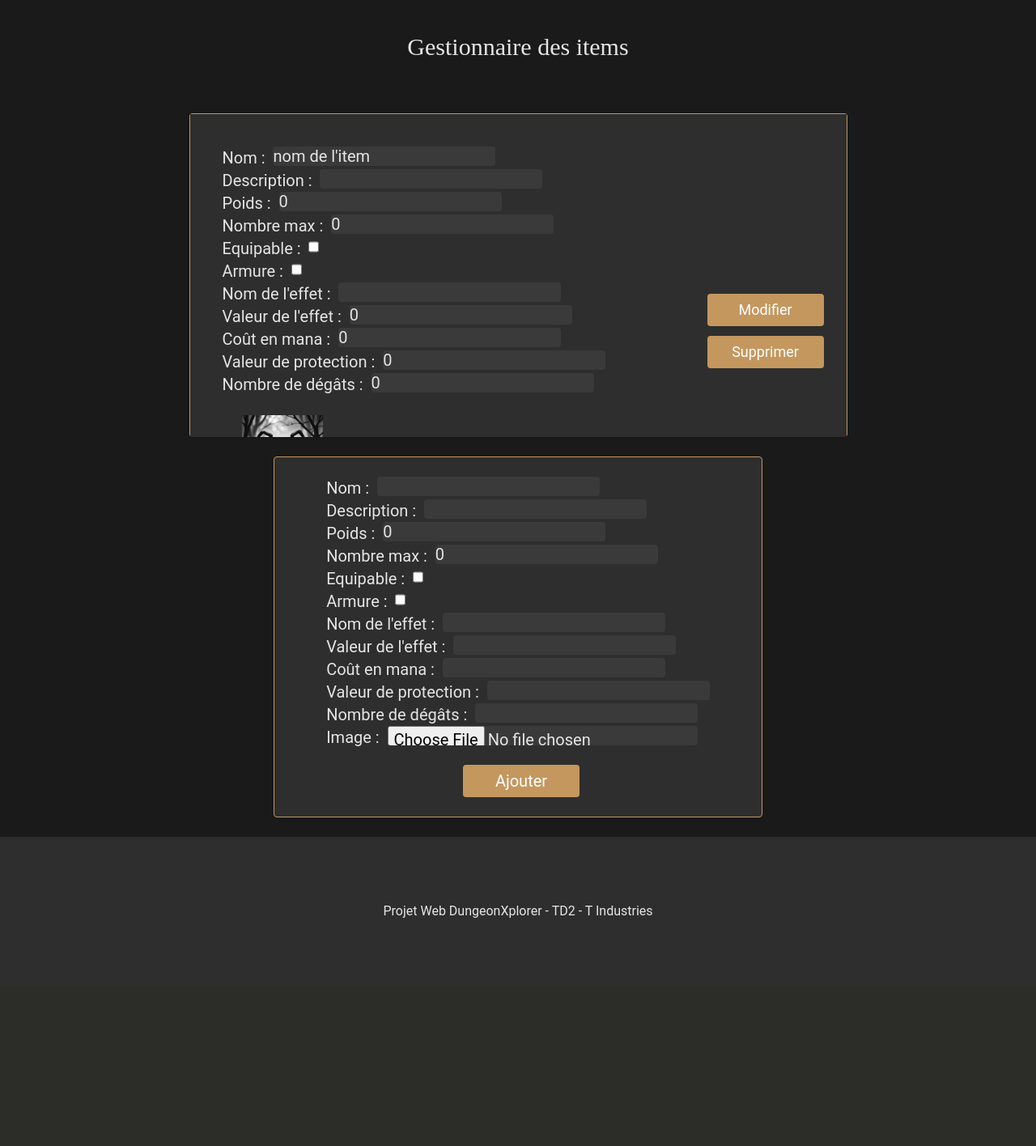
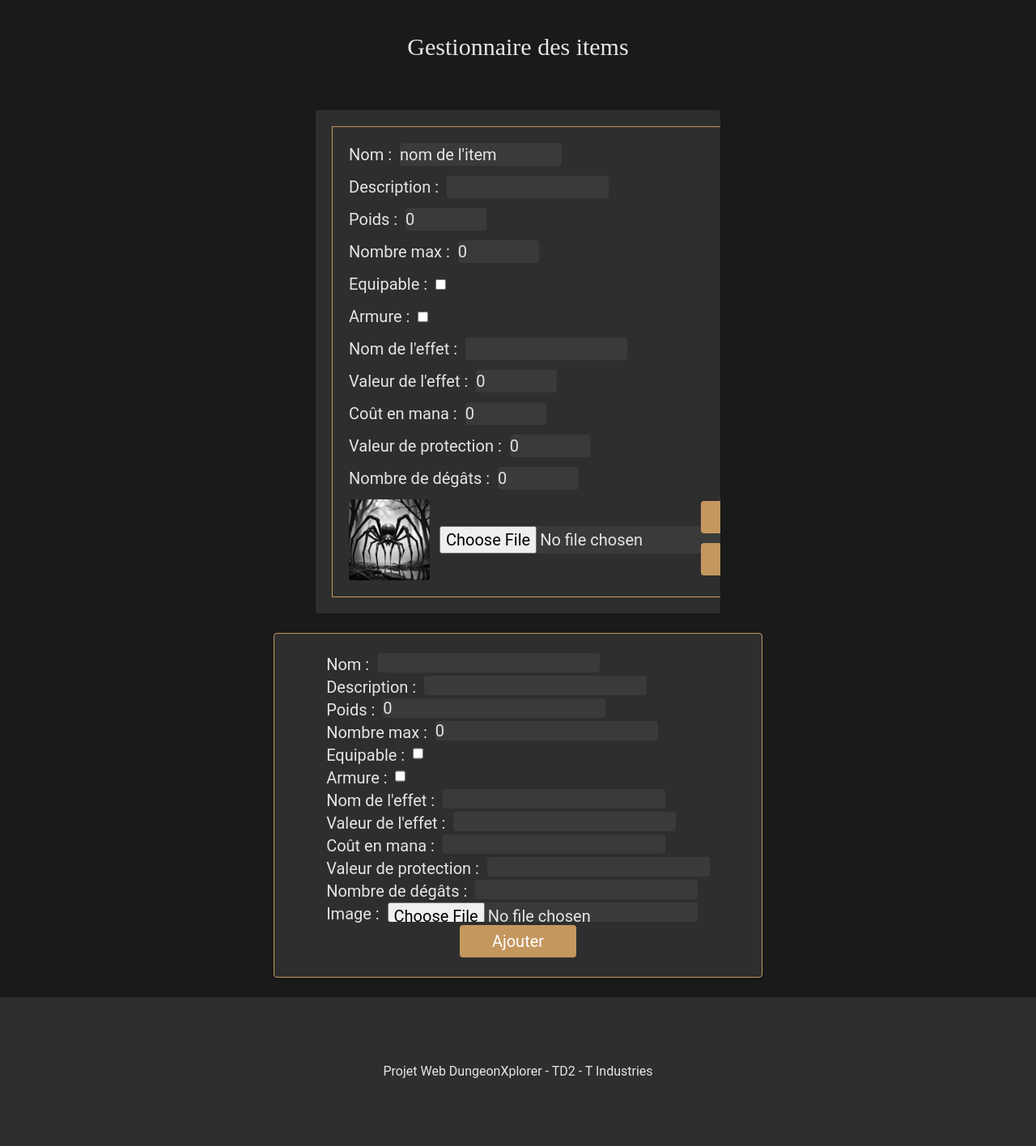
Before and after one commit to SehnsuchtDev/DungeonXplorer, a PHP site: page /views/admin_manageItem.php in a window 1280 px wide. Shown: the part 184-1600 px from the top of the page at 81% size. Before the commit the page ends 1318 px from the top, so only its background shows below. Run offline with PHP 8.4, Linux system fonts and the light colour scheme; some libraries are stand-ins or nearby versions.

Commit message:
:iphone: still in progress

```diff
--- a/views/admin_manageItem.php
+++ b/views/admin_manageItem.php
@@ -9,83 +9,78 @@
     <script src="public/script/tailwind.config.js"></script>
 </head>
 
-<body class="bg-[#1a1a1a]">
+<body class="bg-[#1a1a1a] ">
 
     <?php include('./shared/header.php'); ?>
     <?php include('./shared/admin_menu.php'); ?>
 
     <h1 class="p-10 text-center text-3xl font-['Pirata_One'] text-[#E5E5E5]"> Gestionnaire des items</h1>
 
-
     <div
-        class="overflow-y-auto max-h-[400px] bg-[#2e2e2e] rounded shadow m-6 text-xl text-[#E5E5E5] font-['Roboto'] place-self-center">
+    class="overflow-y-auto h-auto w-full sm:w-[90%] md:w-[80%] lg:w-[500px] bg-[#2e2e2e] rounded shadow text-xl text-[#E5E5E5] font-['Roboto'] mx-auto my-5 p-5">
     <table class="w-full">
-
-            <!-- ajouter ici pour tous les comptes -->
-            <tr class="border border-[#C4975E]">
-                <td class="p-10">
-                    <div class="flex">
+        <tr class="border border-[#C4975E] flex flex-wrap md:flex-nowrap">
+            <td class="p-5 flex-1">
+                <div class="flex flex-wrap sm:flex-col gap-3">
+                    <div class="flex items-center">
                         <p>Nom : &nbsp;</p>
-                        <input type="text" value="nom de l'item" class="max-h-6 rounded bg-[#3a3a3a]">
+                        <input type="text" value="nom de l'item" class="w-full max-w-[200px] rounded bg-[#3a3a3a]">
                     </div>
-                    <div class="flex">
+                    <div class="flex items-center">
                         <p>Description : &nbsp;</p>
-                        <input type="text" value="" class="max-h-6 rounded bg-[#3a3a3a]">
+                        <input type="text" value="" class="w-full max-w-[200px] rounded bg-[#3a3a3a]">
                     </div>
-                    <div class="flex">
+                    <div class="flex items-center">
                         <p>Poids : &nbsp;</p>
-                        <input type="number" value="0" class="max-h-6 rounded bg-[#3a3a3a]">
+                        <input type="number" value="0" class="w-full max-w-[100px] rounded bg-[#3a3a3a]">
                     </div>
-                    <div class="flex">
+                    <div class="flex items-center">
                         <p>Nombre max : &nbsp;</p>
-                        <input type="number" value="0" class="max-h-6 rounded bg-[#3a3a3a]">
+                        <input type="number" value="0" class="w-full max-w-[100px] rounded bg-[#3a3a3a]">
                     </div>
-                    <div class="flex">
+                    <div class="flex items-center">
                         <p>Equipable : &nbsp;</p>
-                        <input type="checkbox" class="max-h-6 rounded  bg-[#3a3a3a]">
+                        <input type="checkbox" class="rounded bg-[#3a3a3a]">
                     </div>
-                    <div class="flex">
+                    <div class="flex items-center">
                         <p>Armure : &nbsp;</p>
-                        <input type="checkbox" class="max-h-6 rounded  bg-[#3a3a3a]">
+                        <input type="checkbox" class="rounded bg-[#3a3a3a]">
                     </div>
-                    <div class="flex">
+                    <div class="flex items-center">
                         <p>Nom de l'effet : &nbsp;</p>
-                        <input type="text" value="" class="max-h-6 rounded bg-[#3a3a3a]">
+                        <input type="text" value="" class="w-full max-w-[200px] rounded bg-[#3a3a3a]">
                     </div>
-                    <div class="flex">
+                    <div class="flex items-center">
                         <p>Valeur de l'effet : &nbsp;</p>
-                        <input type="number" value="0" class="max-h-6 rounded bg-[#3a3a3a]">
+                        <input type="number" value="0" class="w-full max-w-[100px] rounded bg-[#3a3a3a]">
                     </div>
-                    <div class="flex">
+                    <div class="flex items-center">
                         <p>Coût en mana : &nbsp;</p>
-                        <input type="number" value="0" class="max-h-6 rounded bg-[#3a3a3a]">
+                        <input type="number" value="0" class="w-full max-w-[100px] rounded bg-[#3a3a3a]">
                     </div>
-                    <div class="flex">
+                    <div class="flex items-center">
                         <p>Valeur de protection : &nbsp;</p>
-                        <input type="number" value="0" class="max-h-6 rounded bg-[#3a3a3a]">
+                        <input type="number" value="0" class="w-full max-w-[100px] rounded bg-[#3a3a3a]">
                     </div>
-                    <div class="flex">
+                    <div class="flex items-center">
                         <p>Nombre de dégâts : &nbsp;</p>
-                        <input type="number" value="0" class="max-h-6 rounded bg-[#3a3a3a]">
+                        <input type="number" value="0" class="w-full max-w-[100px] rounded bg-[#3a3a3a]">
                     </div>
-                    <div class="flex m-3">
-                        <img src="../public/assets/Giant Spider.jpg" alt="image" width="100" height="100" class="m-3" />
-                        <input type="file" class="max-h-6 rounded bg-[#3a3a3a] self-center ">
+                    <div class="flex items-center gap-3">
+                        <img src="../public/assets/Giant Spider.jpg" alt="image" width="100" height="100" class="rounded">
+                        <input type="file" class="rounded bg-[#3a3a3a]">
+                    </div>
                 </div>
             </td>
 
-                <td class="p-7 text-right text-lg flex-col">
-                    <div class="flex flex-col">
-                        <button class="bg-[#C4975E] text-white w-36 h-10 rounded hover:bg-[#C49700] my-1.5">
-                            Modifier</button>
-                        <button class="bg-[#C4975E] text-white w-36 h-10 rounded hover:bg-[#C49700] my-1.5">
-                            Supprimer</button>
-                    </div>
+            <td class="p-5 flex justify-end flex-col items-end">
+                <button class="bg-[#C4975E] text-white w-36 h-10 rounded hover:bg-[#C49700] my-1.5">Modifier</button>
+                <button class="bg-[#C4975E] text-white w-36 h-10 rounded hover:bg-[#C49700] my-1.5">Supprimer</button>
             </td>
         </tr>
-
     </table>
 </div>
+
 
     <div
         class="max-h-[500px] bg-[#2e2e2e] rounded shadow m-6 p-6 px-16 text-xl text-[#E5E5E5] font-['Roboto'] place-self-center border border-[#C4975E]">
@@ -138,7 +133,7 @@
             <input type="file" required class="max-h-6 rounded bg-[#3a3a3a]">
         </div>
         <div class="text-center">
-            <button class="bg-[#C4975E] text-white w-36 h-10 rounded hover:bg-[#C49700] ml-2 mt-5">
+            <button class="bg-[#C4975E] text-white w-36 h-10 rounded hover:bg-[#C49700] ">
                 Ajouter</button>
         </div>
     </div>
```
Lines whose indentation alone changed are shown as unchanged.
